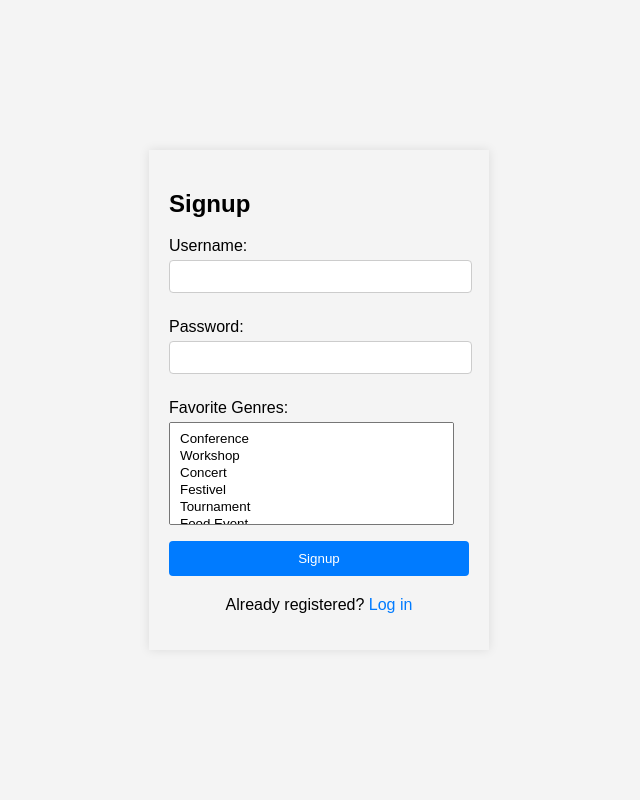
After one commit to shivani-thakur/se-project-3--25, a Flask app: template presentation/templates/signup.html in a window 1280 px wide. The commit adds this page. Shown: the whole page, without its empty margins (321-961 px from the left). Run offline with Flask 3, Linux system fonts and the light colour scheme; the template is opened without the code that fills it, so the values that code supplies are empty.

Commit message:
login signup changes

```diff
--- a/business/app.py
+++ b/business/app.py
@@ -13,7 +13,7 @@ users = db['users']
 user_schema = {
     "userid": str,
     "password": str,
-    "genre": str,
+    "genre": [str],
     "objects": [dict]
 }
 
--- a/presentation/app.py
+++ b/presentation/app.py
@@ -14,5 +14,9 @@ def events():
 def createevent():
     return render_template('create_event.html')
 
+@app.route('/templates/signup.html')
+def signup():
+    return render_template('signup.html')
+
 if __name__ == '__main__':
     app.run(port=3000, debug=True)
--- a/presentation/static/css/styles.css
+++ b/presentation/static/css/styles.css
@@ -46,3 +46,57 @@ textarea {
 .create-event {
     margin-top: 20px;
 }
+
+
+
+
+body {
+    font-family: Arial, sans-serif;
+}
+
+.form-container {
+    width: 300px;
+    margin: 100px auto;
+    padding: 20px;
+    box-shadow: 0 0 10px rgba(0, 0, 0, 0.1);
+}
+
+.input-group {
+    margin-bottom: 15px;
+    margin-right: 15px;
+}
+
+input[type="text"],
+input[type="password"],
+select {
+    width: 100%;
+    padding: 8px;
+    margin-top: 5px;
+}
+
+button {
+    width: 100%;
+    padding: 10px;
+    background-color: #007BFF;
+    color: white;
+    border: none;
+    cursor: pointer;
+}
+
+button:hover {
+    background-color: #0056b3;
+}
+
+.redirect {
+    margin-top: 20px;
+    text-align: center;
+}
+
+.redirect a {
+    color: #007bff;
+    text-decoration: none;
+}
+
+.redirect a:hover {
+    text-decoration: underline;
+}
--- /dev/null
+++ b/presentation/static/js/signup.js
@@ -0,0 +1,36 @@
+document.getElementById('signupForm').addEventListener('submit', function(event) {
+    event.preventDefault();
+
+    var username = document.getElementById('username').value;
+    var password = document.getElementById('password').value;
+    var selectGenre = document.getElementById('genre');
+    var genres = Array.from(selectGenre.selectedOptions).map(option => option.value);
+
+    if (username && password && genres.length > 0) {
+        const userData = {
+            userid: username,
+            password: password,
+            genres: genres
+        };
+
+        fetch('http://127.0.0.1:5000/add_user', {
+            method: 'POST',
+            headers: {
+                'Content-Type': 'application/json',
+            },
+            body: JSON.stringify(userData)
+        })
+        .then(response => response.json())
+        .then(data => {
+            console.log('Success:', data);
+            alert("Signup successful.")
+            window.location.href = '/';
+        })
+        .catch((error) => {
+            console.error('Error:', error);
+            alert('An error occurred while signing up. Please try again.');
+        });
+    } else {
+        alert('Please fill in all fields and select at least one genre.');
+    }
+});
--- /dev/null
+++ b/presentation/templates/signup.html
@@ -0,0 +1,44 @@
+<!DOCTYPE html>
+<html lang="en">
+<head>
+    <meta charset="UTF-8">
+    <meta name="viewport" content="width=device-width, initial-scale=1.0">
+    <title>Signup</title>
+    <link rel="stylesheet" href="../static/css/styles.css">
+</head>
+<body>
+    <div class="form-container">
+        <form id="signupForm">
+            <h2>Signup</h2>
+            <div class="input-group">
+                <label for="username">Username:</label>
+                <input type="text" id="username" name="username" required>
+            </div>
+            <div class="input-group">
+                <label for="password">Password:</label>
+                <input type="password" id="password" name="password" required>
+            </div>
+            <div class="input-group">
+                <label for="genre">Favorite Genres:</label>
+                <select id="genre" name="genre" multiple size="5">
+                    <option value="conference">Conference</option>
+                    <option value="workshp">Workshop</option>
+                    <option value="concert">Concert</option>
+                    <option value="festivel">Festivel</option>
+                    <option value="tournament">Tournament</option>
+                    <option value="foodevent">Food Event</option>
+                    <option value="techexpo">Technology Expo</option>
+                    <option value="healthretreat">Health Retreat</option>
+                    <option value="charity">Charity</option>
+                    <option value="furnitureexpo">Furniture Expo</option>
+                </select>
+            </div>
+            <button type="submit">Signup</button>
+            <p class="redirect">
+                Already registered? <a href="/">Log in</a>
+            </p>
+        </form>
+    </div>
+    <script src="../static/js/signup.js"></script>
+</body>
+</html>
```
Also changed, not shown: presentation/static/js/login.js (+3 -4 lines), presentation/templates/index.html (+13 -4 lines).
